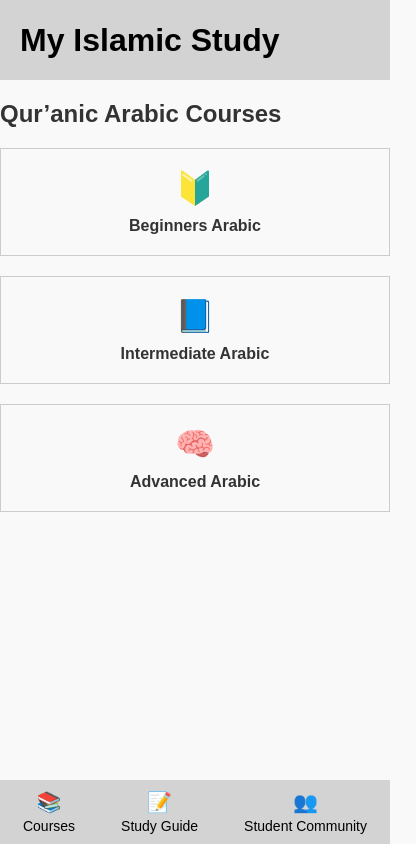
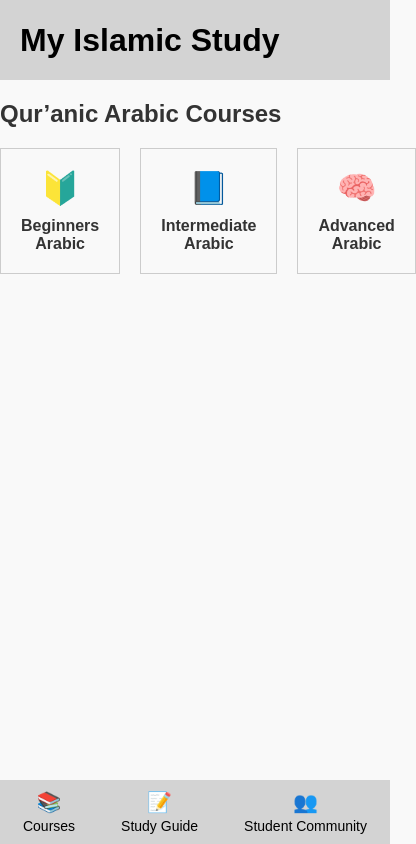
Before and after one commit to shajib-quran/shajib-quran.github.io, a website: page index.html in a window 390 px wide. Shown: the whole page, 416 px wide, since content can reach past the window. Drawn offline with Linux system fonts and the light colour scheme.

Commit message:
Update style.css

```diff
--- a/style.css
+++ b/style.css
@@ -73,17 +73,6 @@ header, footer {
   font-weight: bold;
 }
 
-/* Mobile: stack vertically */
-@media (max-width: 768px) {
-  .course-row {
-    flex-direction: column;
-  }
-
-  .course-box {
-    flex: 1 1 100%;
-  }
-}
-
 .fade-in {
   animation: fadeIn 0.3s ease;
 }
```
